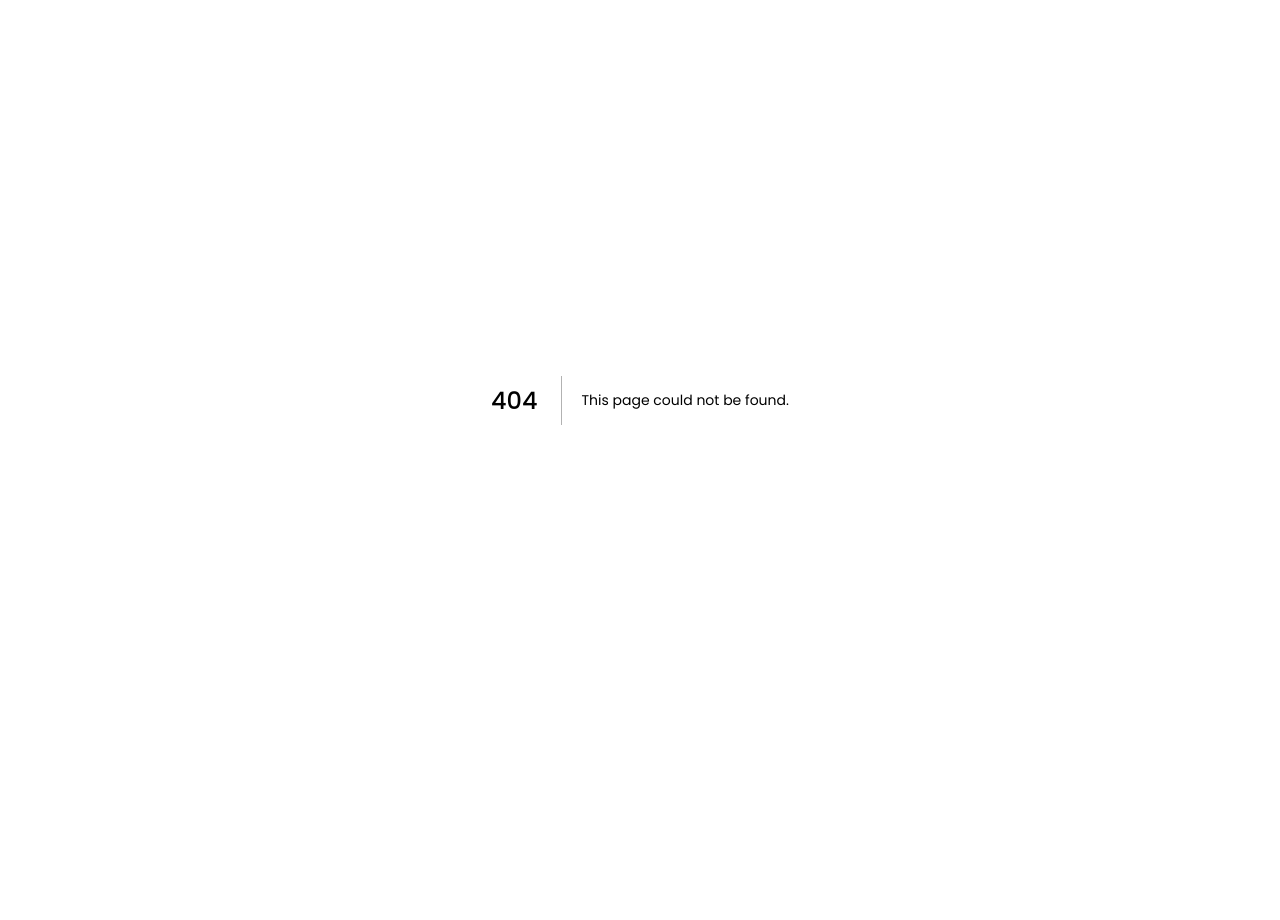
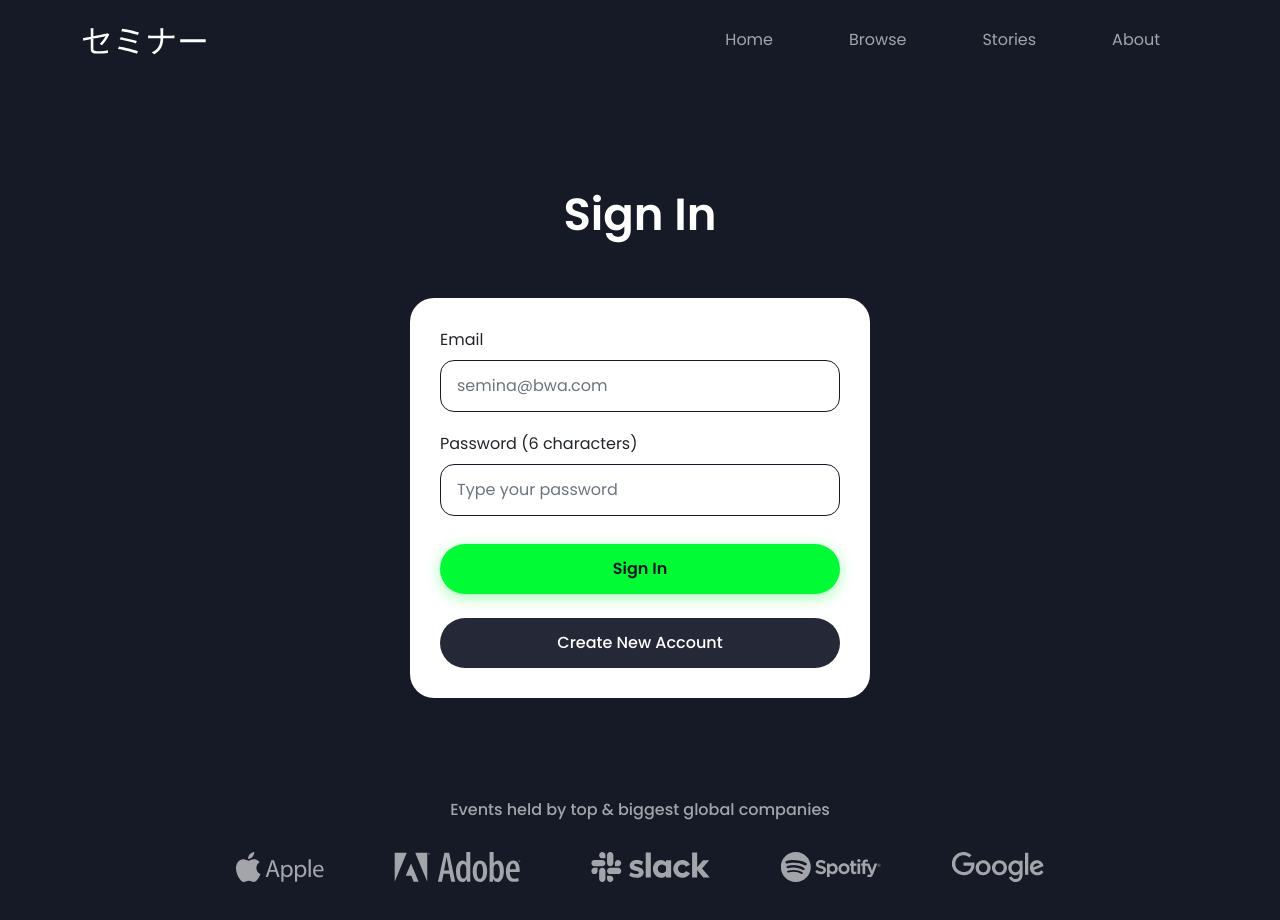
Before and after one commit to daniar-17/fe-landingpage-semina-bootcamp-v-npx, a Next.js app: page /signin in a window 1280 px wide. Before the commit this address had no page. Shown: the top 920 px of the page. Before the commit the page ends 800 px from the top, so only its background shows below. Built offline with nearby package versions, Linux system fonts and the light colour scheme.

Commit message:
103 Last Meeting Pasrt 1

```diff
--- /dev/null
+++ b/components/Button/index.js
@@ -0,0 +1,9 @@
+import React from "react";
+
+export default function Button({ action, children, variant }) {
+  return (
+    <button type="button" className={variant} onClick={action}>
+      {children}
+    </button>
+  );
+}
--- /dev/null
+++ b/components/FormSignin/index.js
@@ -0,0 +1,67 @@
+import React, { useState } from "react";
+import Button from "../Button";
+import TextInput from "../TextInput";
+import { useRouter } from "next/router";
+import { postData } from "../../utils/fetchData";
+import Cookies from "js-cookie";
+import { toast } from "react-toastify";
+
+export default function FormSignin() {
+  const router = useRouter();
+  const [form, setForm] = useState({
+    email: "",
+    password: "",
+  });
+
+  const handleChange = (e) => {
+    setForm({ ...form, [e.target.name]: e.target.value });
+  };
+
+  const handleSubmit = async () => {
+    const res = await postData("/api/v1/auth/signin", form);
+
+    toast.success("berhasil signin", {
+      position: "top-right",
+      autoClose: 5000,
+      hideProgressBar: false,
+      closeOnClick: true,
+      pauseOnHover: true,
+      draggable: true,
+      progress: undefined,
+    });
+    Cookies.set("token", res.data.token);
+    router.push("/");
+  };
+
+  return (
+    <form className="form-login d-flex flex-column mt-4 mt-md-0 p-30">
+      <TextInput
+        label={"Email"}
+        type={"email"}
+        name="email"
+        value={form.email}
+        placeholder={"semina@bwa.com"}
+        onChange={handleChange}
+      />
+
+      <TextInput
+        label={"Password (6 characters)"}
+        type={"password"}
+        name="password"
+        value={form.password}
+        placeholder="Type your password"
+        onChange={handleChange}
+      />
+
+      <div className="d-grid mt-2 gap-4">
+        <Button variant={"btn-green"} action={() => handleSubmit()}>
+          Sign In
+        </Button>
+
+        <Button action={() => router.push("/signup")} variant="btn-navy">
+          Create New Account
+        </Button>
+      </div>
+    </form>
+  );
+}
--- /dev/null
+++ b/components/TextInput/index.js
@@ -0,0 +1,24 @@
+import React from "react";
+
+export default function TextInput({
+  name,
+  type,
+  onChange,
+  placeholder,
+  value,
+  label,
+}) {
+  return (
+    <div className="d-flex flex-column align-items-start">
+      <label className="form-label">{label}</label>
+      <input
+        type={type}
+        className="form-control"
+        placeholder={placeholder}
+        name={name}
+        value={value}
+        onChange={onChange}
+      />
+    </div>
+  );
+}
--- a/pages/_app.js
+++ b/pages/_app.js
@@ -10,22 +10,6 @@
 function MyApp({ Component, pageProps }) {
   return (
     <>
-      <Head>
-        <link
-          href="https://cdn.jsdelivr.net/npm/bootstrap@5.1.3/dist/css/bootstrap.min.css"
-          rel="stylesheet"
-        />
-        <script
-          src="https://cdn.jsdelivr.net/npm/@popperjs/core@2.10.2/dist/umd/popper.min.js"
-          integrity="sha384-7+zCNj/IqJ95wo16oMtfsKbZ9ccEh31eOz1HGyDuCQ6wgnyJNSYdrPa03rtR1zdB"
-          crossorigin="anonymous"
-        ></script>
-        <script
-          src="https://cdn.jsdelivr.net/npm/bootstrap@5.1.3/dist/js/bootstrap.min.js"
-          integrity="sha384-QJHtvGhmr9XOIpI6YVutG+2QOK9T+ZnN4kzFN1RtK3zEFEIsxhlmWl5/YESvpZ13"
-          crossorigin="anonymous"
-        ></script>
-      </Head>
       <Component {...pageProps} />
       <ToastContainer position="top-right" />
     </>
--- /dev/null
+++ b/pages/_document.js
@@ -0,0 +1,32 @@
+import { Html, Head, Main, NextScript } from "next/document";
+import Script from "next/script";
+
+export default function Document() {
+  return (
+    <Html>
+      <Head>
+        <link
+          href="https://cdn.jsdelivr.net/npm/bootstrap@5.1.3/dist/css/bootstrap.min.css"
+          rel="stylesheet"
+        />
+      </Head>
+      <body>
+        <Main />
+        <NextScript />
+
+        <Script
+          src="https://cdn.jsdelivr.net/npm/@popperjs/core@2.10.2/dist/umd/popper.min.js"
+          integrity="sha384-7+zCNj/IqJ95wo16oMtfsKbZ9ccEh31eOz1HGyDuCQ6wgnyJNSYdrPa03rtR1zdB"
+          crossorigin="anonymous"
+          strategy="beforeInteractive"
+        ></Script>
+        <Script
+          src="https://cdn.jsdelivr.net/npm/bootstrap@5.1.3/dist/js/bootstrap.min.js"
+          integrity="sha384-QJHtvGhmr9XOIpI6YVutG+2QOK9T+ZnN4kzFN1RtK3zEFEIsxhlmWl5/YESvpZ13"
+          crossorigin="anonymous"
+          strategy="beforeInteractive"
+        ></Script>
+      </body>
+    </Html>
+  );
+}
--- /dev/null
+++ b/pages/signin.js
@@ -0,0 +1,48 @@
+import Head from "next/head";
+import Brand from "../components/Brand";
+import FormSignin from "../components/FormSignin";
+import Navbar from "../components/Navbar";
+
+export default function Home() {
+  return (
+    <>
+      <Head>
+        <title>Semina || Signin</title>
+        <meta name="description" content="Generated by create next app" />
+        <link rel="icon" href="/favicon.ico" />
+      </Head>
+
+      <section className="bg-navy">
+        <Navbar />
+      </section>
+      <section className="login header bg-navy">
+        <div className="container">
+          <div className="d-flex flex-column align-items-center hero gap-5">
+            <div>
+              <div className="hero-headline text-start">Sign In</div>
+            </div>
+            <FormSignin />
+          </div>
+        </div>
+      </section>
+      <Brand className="pt-0 bg-navy" />
+    </>
+  );
+}
+
+export async function getServerSideProps(context) {
+  const { token } = context.req.cookies;
+
+  if (token) {
+    return {
+      redirect: {
+        destination: "/",
+        permanent: false,
+      },
+    };
+  }
+
+  return {
+    props: {},
+  };
+}
```
